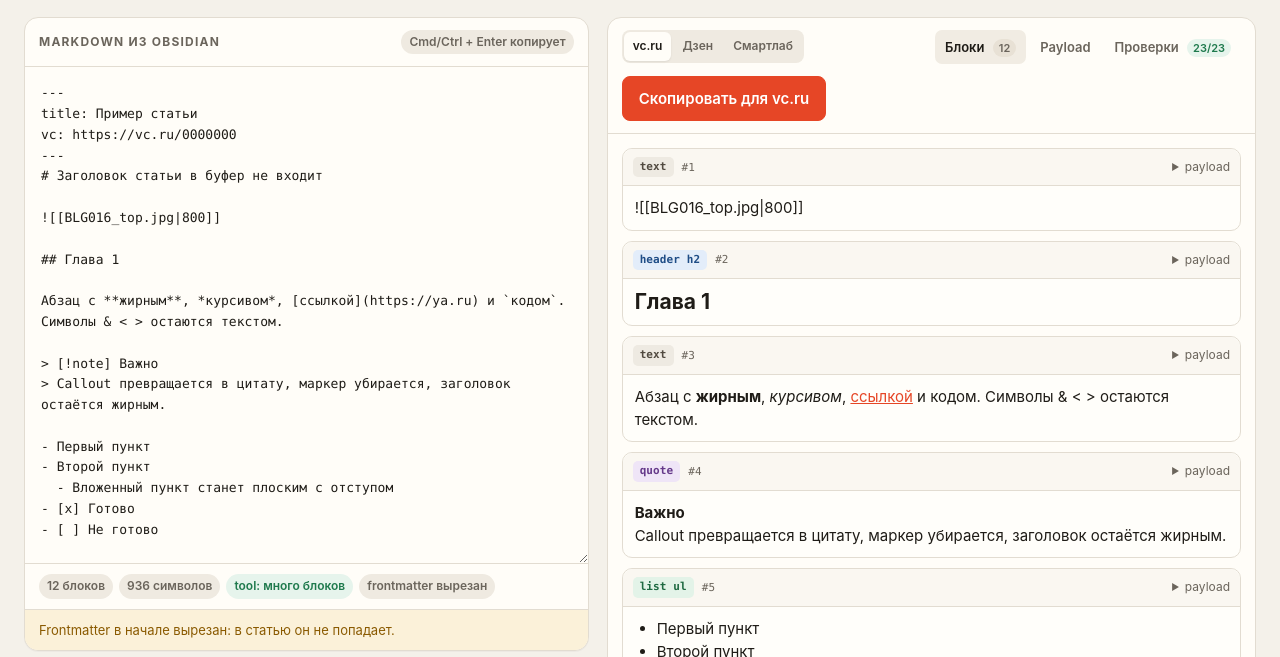
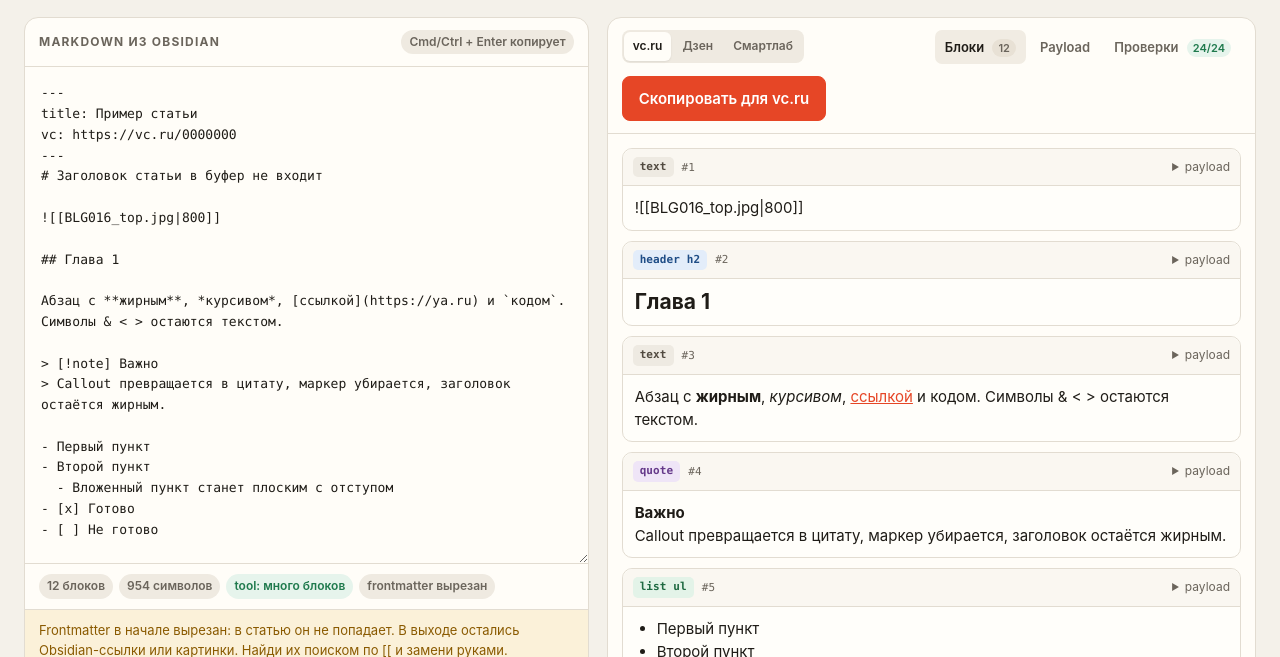
Before and after one commit to skushnarev/naborschik, a plain HTML site: page prototype/index.html in a window 1280 px wide. Shown: the part 143-800 px from the top of the page. Drawn offline with Linux system fonts and the light colour scheme.

Commit message:
feat(converter): PL-10 оставлять вики-ссылки для ручной замены
Раньше [[Заметка|алиас]] молча превращалась в алиас, и забытую ссылку нельзя было найти. Теперь вики-ссылки, как и картинки, остаются строками [[...]] во всех выходах. Поиск по [[ находит оба вида. Добавлены тесты и проверка на странице.

```diff
--- a/prototype/app.js
+++ b/prototype/app.js
@@ -301,6 +301,18 @@
           outputs.dzen.indexOf("&lt;script&gt;") !== -1 &&
           outputs.smartlab.indexOf("&lt;script&gt;") !== -1;
       }
+    },
+    {
+      n: 24,
+      name: "Вики-ссылка как текст",
+      input: "См. [[Папка/Заметка|алиас]].",
+      expect: "ссылка остаётся целиком во всех выходах",
+      check: function (blocks, payload, outputs) {
+        var link = "[[Папка/Заметка|алиас]]";
+        return payload.indexOf(link) !== -1 &&
+          outputs.dzen.indexOf(link) !== -1 &&
+          outputs.smartlab.indexOf(link) !== -1;
+      }
     }
   ];
 
@@ -343,12 +355,12 @@
 
   function hintFor() {
     if (state.platform === "dzen") {
-      return "В Дзене вставь HTML в визуальный редактор. Код станет цитатой, таблица списком, разделитель текстом. Картинки загрузи руками.";
+      return "В Дзене вставь HTML в визуальный редактор. Код станет цитатой, таблица списком, разделитель текстом. Картинки и вики-ссылки остаются строками <code>![[...]]</code> и <code>[[...]]</code>, замена ручная.";
     }
     if (state.platform === "smartlab") {
-      return "В Смартлабе вставь HTML в визуальный редактор. Санитайзер оставляет pre, table и hr. Заголовки в предпросмотре выглядят сломанными, проверь по опубликованному черновику.";
+      return "В Смартлабе вставь HTML в визуальный редактор. Санитайзер оставляет pre, table и hr. Картинки и вики-ссылки остаются строками <code>![[...]]</code> и <code>[[...]]</code>, замена ручная.";
     }
-    return "В черновике vc.ru поставь курсор в <strong>пустой текстовый блок</strong> и вставь. Если курсор стоит в другом блоке, vc.ru склеит всё в один. Один блок уходит обычным текстом: это ограничение площадки. Картинки остаются строками <code>![[...]]</code> и меняются руками.";
+    return "В черновике vc.ru поставь курсор в <strong>пустой текстовый блок</strong> и вставь. Если курсор стоит в другом блоке, vc.ru склеит всё в один. Один блок уходит обычным текстом: это ограничение площадки. Картинки и вики-ссылки остаются строками <code>![[...]]</code> и <code>[[...]]</code>, замена ручная.";
   }
 
   function renderPlatforms() {
@@ -396,6 +408,9 @@
     }
     if (state.platform === "smartlab" && hasSpecialBlocks(blocks)) {
       messages.push("Смартлаб: код уходит как pre без code. Заголовки в предпросмотре могут выглядеть сломанными, проверь публикацию.");
+    }
+    if (output.indexOf("[[") !== -1) {
+      messages.push("В выходе остались Obsidian-ссылки или картинки. Найди их поиском по [[ и замени руками.");
     }
     notice.hidden = messages.length === 0;
     notice.textContent = messages.join(" ");
--- a/prototype/converter.js
+++ b/prototype/converter.js
@@ -107,17 +107,6 @@
     return root.marked.lexer(markdown, { gfm: true });
   }
 
-  function wikiLabel(inner) {
-    var parts = inner.split("|");
-    var target = parts.shift().trim();
-    var alias = parts.join("|").trim();
-    if (alias) return alias;
-
-    var withoutHeading = target.split("#")[0].trim();
-    var name = withoutHeading.split("/").pop().replace(/\.md$/i, "");
-    return name || target.replace(/^#/, "").trim();
-  }
-
   function preprocess(markdown) {
     resetPlaceholders();
 
@@ -133,13 +122,14 @@
     // Комментарии Obsidian, включая многострочные.
     source = source.replace(/%%[\s\S]*?%%/g, "");
 
-    // Сначала прячем вставки заметок и файлов, потом вики-ссылки.
+    // Вставки и вики-ссылки остаются текстом как есть: замена ручная,
+    // а по [[ пользователь найдёт их поиском, как и картинки.
     source = source.replace(/!\[\[[^\]]*\]\]/g, function (match) {
       return placeholder(match);
     });
 
-    source = source.replace(/\[\[([^\[\]]+)\]\]/g, function (_, inner) {
-      return placeholder(wikiLabel(inner));
+    source = source.replace(/\[\[[^\[\]]+\]\]/g, function (match) {
+      return placeholder(match);
     });
 
     // Подсветка: разметку убираем, текст оставляем.
--- a/prototype/index.html
+++ b/prototype/index.html
@@ -492,7 +492,7 @@
           <nav class="tabs" aria-label="Представление результата">
             <button type="button" data-tab="blocks" class="active">Блоки <span id="count-badge" class="tab-count">0</span></button>
             <button type="button" data-tab="payload">Payload</button>
-            <button type="button" data-tab="checks">Проверки <span id="checks-summary" class="tab-count">0/23</span></button>
+            <button type="button" data-tab="checks">Проверки <span id="checks-summary" class="tab-count">0/24</span></button>
           </nav>
           <button id="copy" type="button" class="primary" disabled>Скопировать для vc.ru</button>
         </div>
```
Also changed, not shown: prototype/tests/converter.test.mjs (+17 -0 lines), .scratch/vc-mvp/spec.md, README.md, prototype/README.md, 2 other files.
